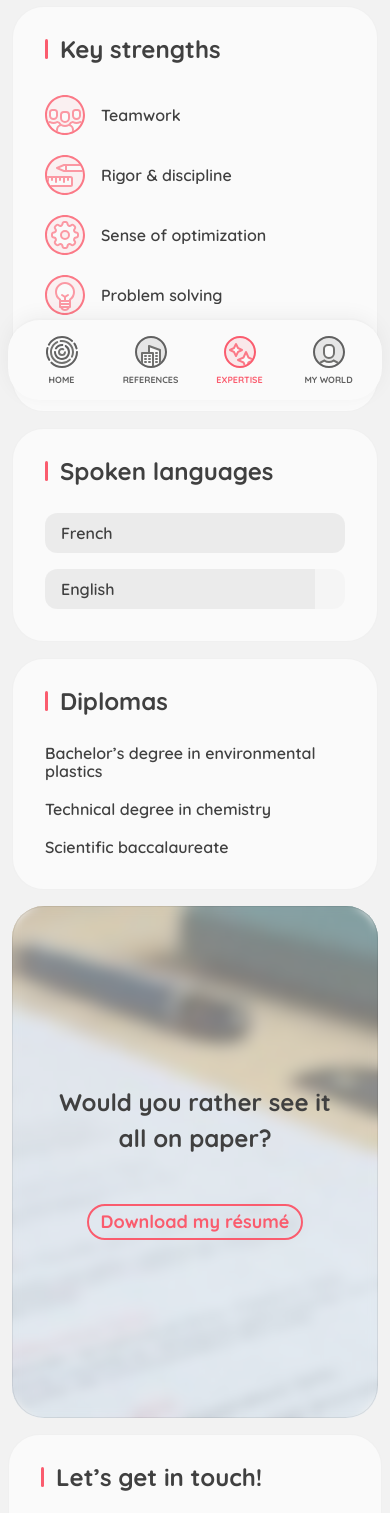
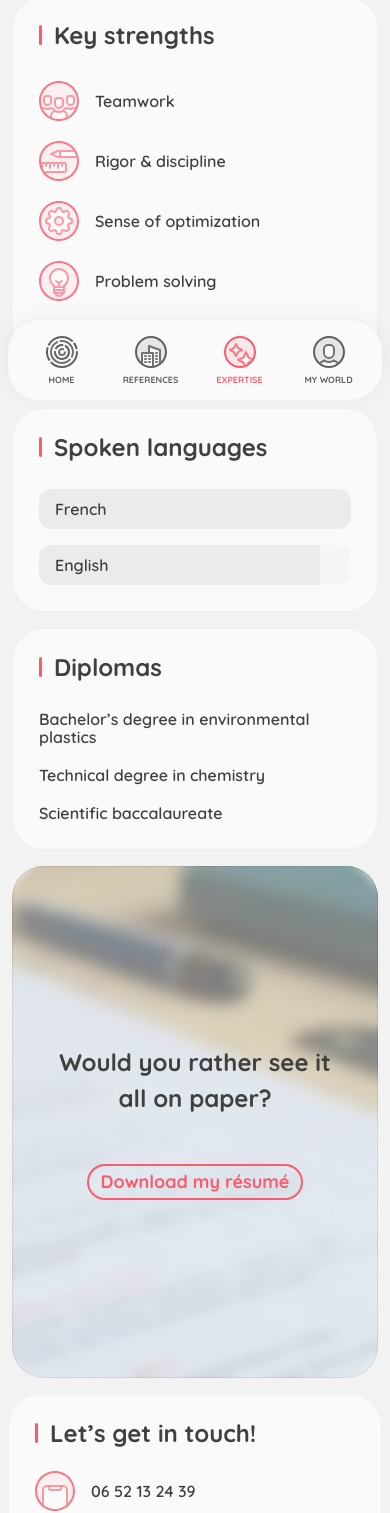
Before and after one commit to Bibalox/portfolio, a Vue app: page /#/skills in a window 390 px wide. Shown: the part 432-1945 px from the top of the page. Built offline with nearby package versions, Linux system fonts and the light colour scheme.

Commit message:
💄 Even better

```diff
--- a/src/components/common/AppFooter.vue
+++ b/src/components/common/AppFooter.vue
@@ -150,6 +150,7 @@ const bottomMessage = new Date().getFullYear() + ' - ' + i18n.t('common.appFoote
 
       &--small {
         display: flex;
+        padding: 20px 26px 26px;
       }
     }
 
--- a/src/components/common/SectionCard.vue
+++ b/src/components/common/SectionCard.vue
@@ -34,6 +34,7 @@ defineProps<{ title: string }>()
 
   @media (max-width: 680px) {
     min-width: unset;
+    padding: 20px 26px 26px;
   }
 }
 </style>
```
